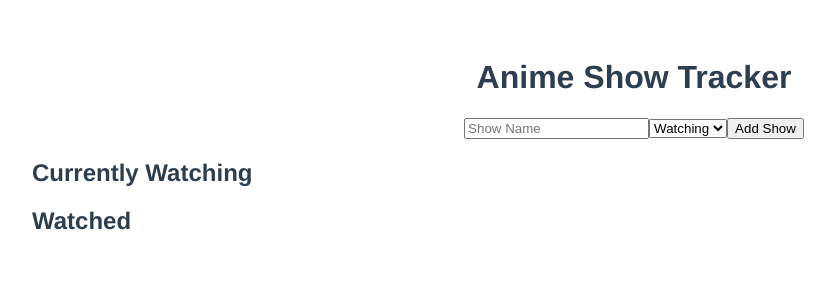
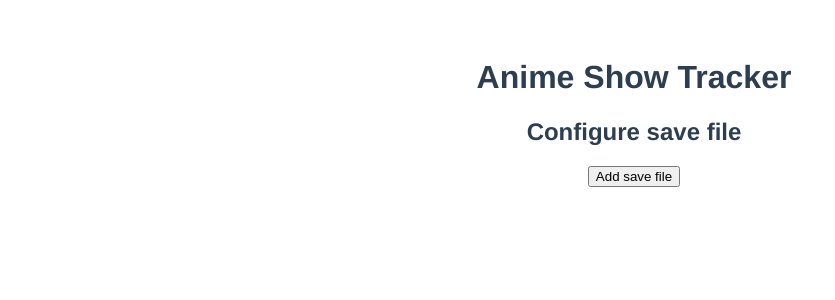
Before and after one commit to bencodezen/build-with-ben-25, a Vue app: page / in a window 1280 px wide. Shown: the top 300 px of the page, without its empty margins (6-841 px from the left). Built offline with nearby package versions, Linux system fonts and the light colour scheme.

Commit message:
feature: add ability to create a file locally

```diff
--- a/src/App.vue
+++ b/src/App.vue
@@ -1,6 +1,8 @@
 <script setup>
 import { computed, ref } from 'vue'
+import { getNewFileHandle } from './features/useFileSystem'
 
+const hasSaveFile = ref(false)
 const newShow = ref('')
 const newShowStatus = ref('watching')
 
@@ -13,6 +15,15 @@ const currentlyWatchingShows = computed(() => {
 const watchedShows = computed(() => {
   return animeShows.value.filter(show => show.status === 'watched')
 })
+
+/**
+ * Methods
+ */
+const addSaveFile = async () => {
+  const saveFile = await getNewFileHandle()
+  console.log(saveFile)
+  // hasSaveFile.value = true
+}
 
 const addShow = () => {
   animeShows.value.push({
@@ -27,6 +38,7 @@ const addShow = () => {
 <template>
   <main>
     <h1>Anime Show Tracker</h1>
+    <article v-if="hasSaveFile">
       <form @submit.prevent>
         <input type="text" placeholder="Show Name" v-model="newShow" />
         <select name="show-status" id="show-status" v-model="newShowStatus">
@@ -49,6 +61,11 @@ const addShow = () => {
           {{ show }}
         </li>
       </section>
+    </article>
+    <article v-else>
+      <h2>Configure save file</h2>
+      <button @click="addSaveFile">Add save file</button>
+    </article>
   </main>
 </template>
 
--- /dev/null
+++ b/src/features/useFileSystem.js
@@ -0,0 +1,14 @@
+export const getNewFileHandle = async () => {
+  const options = {
+    types: [
+      {
+        description: 'JSON Files',
+        accept: {
+          'text/plain': ['.json']
+        }
+      }
+    ]
+  }
+  const handle = await window.showSaveFilePicker(options)
+  return handle
+}
```
Lines whose indentation alone changed are shown as unchanged.
